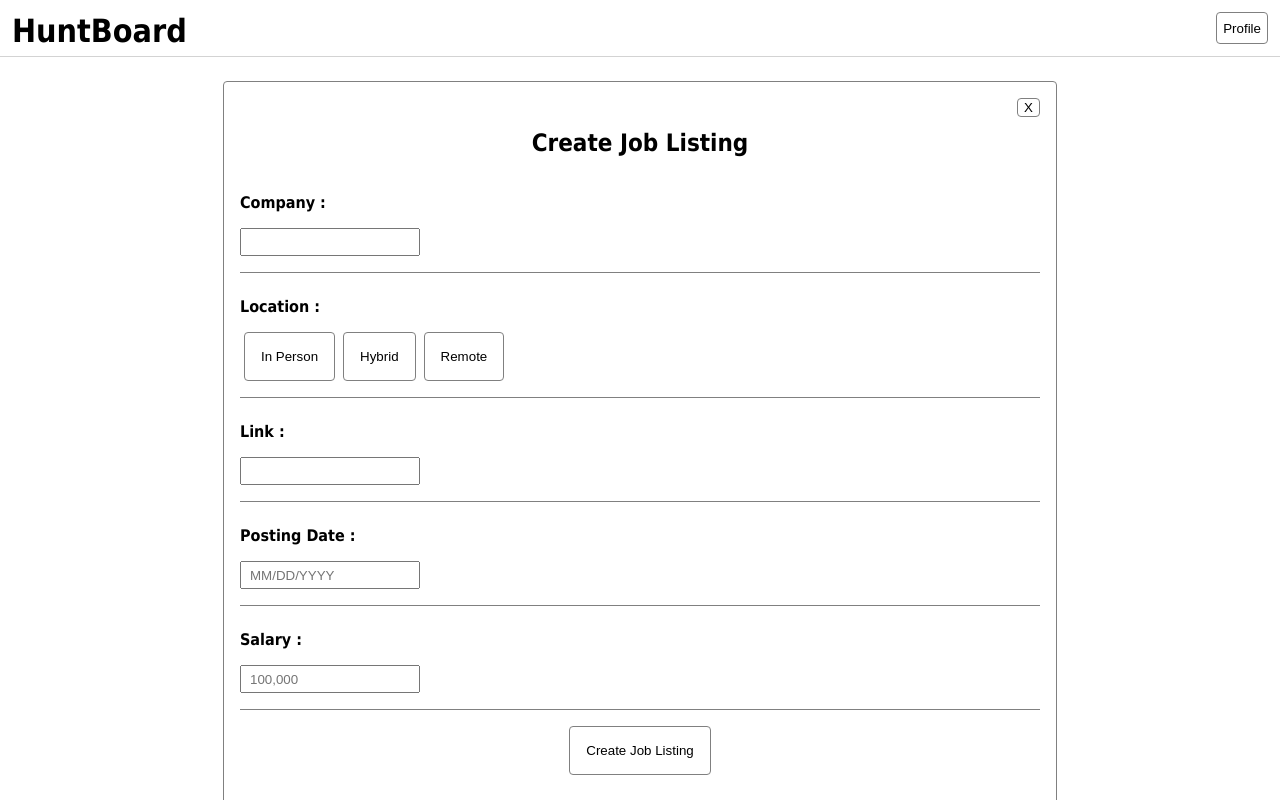
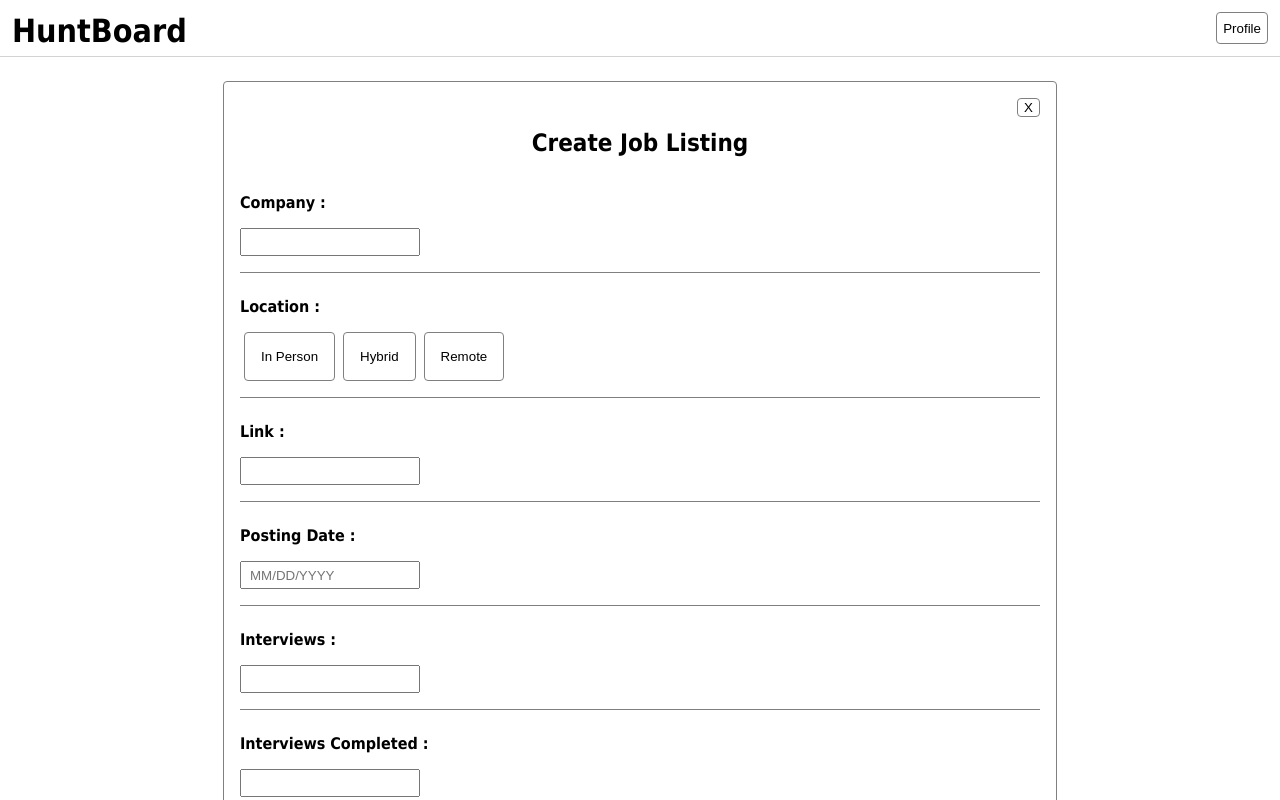
Before and after one commit to AmanKoua/HuntBoard, a React (Vite) app in the folder Frontend/HuntBoardUi/: page /dashboard in a window 1280 px wide. Both pictures are taken after a click on the button "Create Job Listing". Shown: the top 800 px of the page. Built offline with nearby package versions, Linux system fonts and the light colour scheme.

Commit message:
added job level selector, and fixed job state color coding bug

```diff
--- a/Frontend/HuntBoardUi/src/components/createJobListingContent/CreateJobListingContent.tsx
+++ b/Frontend/HuntBoardUi/src/components/createJobListingContent/CreateJobListingContent.tsx
@@ -1,13 +1,15 @@
 import { SelectorRow } from "../selectorRow/SelectorRow"
 import { useState } from "react"
 import "./CreateJobListingContent.scss"
-import { jobLocationDict } from "../../utils/types"
+import { jobLevelDict, jobLocationDict } from "../../utils/types"
 
 export const CreateJobListingContent = () => {
 
     const jobStatusOptions = Object.keys(jobLocationDict)
+    const jobLevelOptions = Object.keys(jobLevelDict)
 
-    const [location, setLocation] = useState("in person")
+    const [location, setLocation] = useState("")
+    const [jobLevel, setJobLevel] = useState("")
 
     return <div className='modal-content'>
         <div className='modal-content__input-row'>
@@ -40,6 +42,27 @@ export const CreateJobListingContent = () => {
 
         <div className='modal-content__input-row'>
             <p>
+               <strong>Interviews : </strong>
+            </p>
+            <input/>
+        </div>
+
+        <div className='modal-content__input-row'>
+            <p>
+               <strong>Interviews Completed : </strong>
+            </p>
+            <input/>
+        </div>
+
+        <div className='modal-content__input-row'>
+            <p>
+               <strong>Job level : </strong>
+            </p>
+            <SelectorRow value={jobLevel} setValue={setJobLevel} options={jobLevelOptions}/>
+        </div>
+
+        <div className='modal-content__input-row'>
+            <p>
                <strong>Salary : </strong>
             </p>
             <input placeholder="100,000"/>
--- a/Frontend/HuntBoardUi/src/components/jobListingCard/JobListingCard.tsx
+++ b/Frontend/HuntBoardUi/src/components/jobListingCard/JobListingCard.tsx
@@ -17,7 +17,7 @@ const getProgressString = (jobListing: JobListing): string => {
 }
 
 const getStatusModifier = (jobListing: JobListing): string => {
-    return `listing-card__secondary-info--${jobStatusDict[jobListing.status as keyof typeof jobStatusDict]}`
+    return `listing-card__secondary-info--${jobListing.status}`
 }
 
 export const JobListingCard = ({ jobListing }: IJobListingCard) => {
--- a/Frontend/HuntBoardUi/src/components/modal/Modal.scss
+++ b/Frontend/HuntBoardUi/src/components/modal/Modal.scss
@@ -1,7 +1,7 @@
 dialog {
     margin: auto;
     width: 50rem;
-    height: 50rem;
+    height: max-content;
     border: 1px solid gray;
     border-radius: .25rem;
 
--- a/Frontend/HuntBoardUi/src/components/selectorRow/SelectorRow.tsx
+++ b/Frontend/HuntBoardUi/src/components/selectorRow/SelectorRow.tsx
@@ -10,7 +10,12 @@ export interface ISelectorRow {
 }
 
 const generateRowItems = (value: string, options: string[], setValue: SetState<string>) => {
-    return options.map((option, idx) => <button className={`selector-row__item ${option === value ? 'selected' : ''}`} key={idx} onClick={(e)=>{
+
+    const getButtonClassName = (option: string): string=> {
+        return `selector-row__item ${option === value ? 'selected' : ''}`
+    }
+
+    return options.map((option, idx) => <button className={getButtonClassName(option)} key={idx} onClick={()=>{
         setValue(option)
     }}>
         {option}
--- a/Frontend/HuntBoardUi/src/utils/types.ts
+++ b/Frontend/HuntBoardUi/src/utils/types.ts
@@ -36,3 +36,11 @@ export const jobLocationDict = {
     "Hybrid":"hybrid",
     "Remote":"remote"
 }
+
+export const jobLevelDict = {
+    "Junior":"junior",
+    "Mid Senior":"mid-senior",
+    "Senior":"senior",
+    "Staff": "staff",
+    "Principal": "principal"
+}
```
